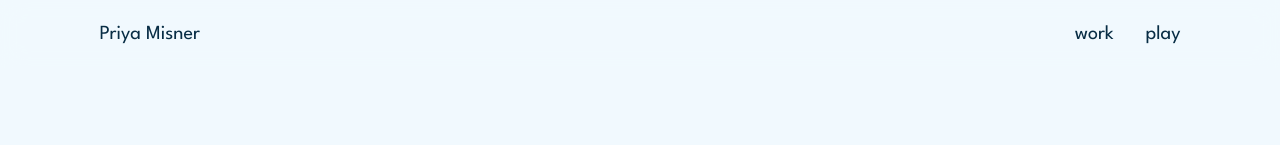
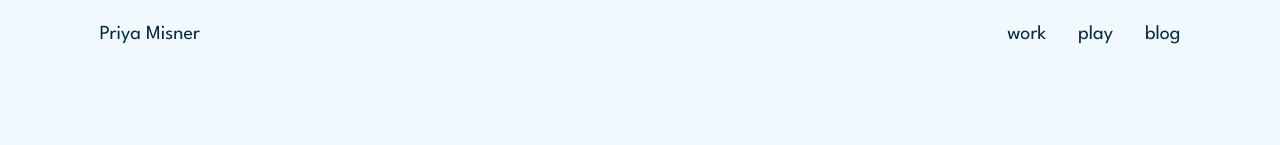
Before and after one commit to p-misner/portfolio, a Next.js app: page / in a window 1280 px wide. Shown: the top 145 px of the page. Built offline with nearby package versions, Linux system fonts and the light colour scheme.

Commit message:
link blog

```diff
--- a/src/app/components/controls.tsx
+++ b/src/app/components/controls.tsx
@@ -148,10 +148,7 @@ export default function ColorPickerComponent() {
     const hex = colorConverterService.hexToRGB(
       colorConverterService.hslToHex(hue, setSaturation, setLightness)
     );
-    // setColorPicked(hex);
     theme?.setColorPicked([hex.r, hex.g, hex.b, 1]);
-
-    // inputRef.current.value = hex;
   };
 
   const handleMouseMove = (e: MouseEvent): void => {
--- a/src/app/components/header.tsx
+++ b/src/app/components/header.tsx
@@ -21,6 +21,7 @@ export default function PageHeader() {
         <MenuHeader color={theme?.colorPicked}>
           <a href="/#work">work</a>
           <a href="/#play">play</a>
+          <a href="https://blog.priyamisner.com">blog</a>
           {/* <a href="#">about</a> */}
         </MenuHeader>
       </Header>
```
